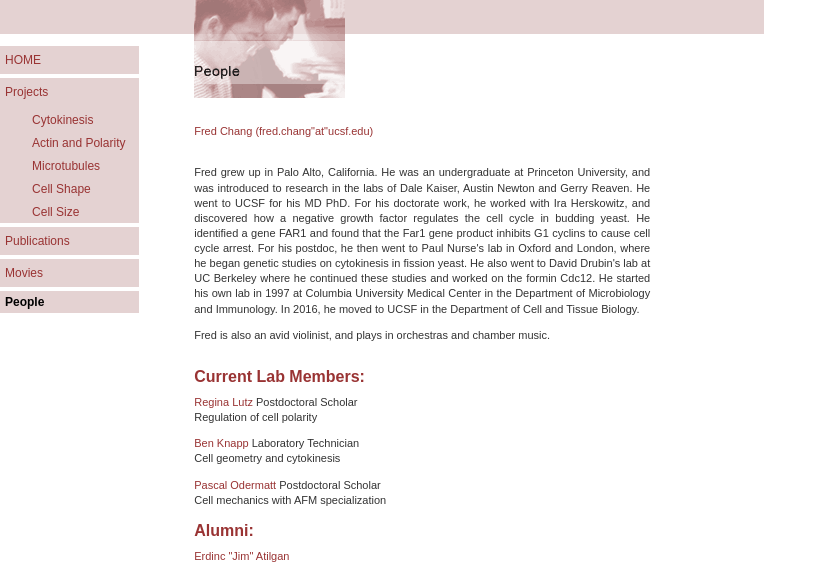
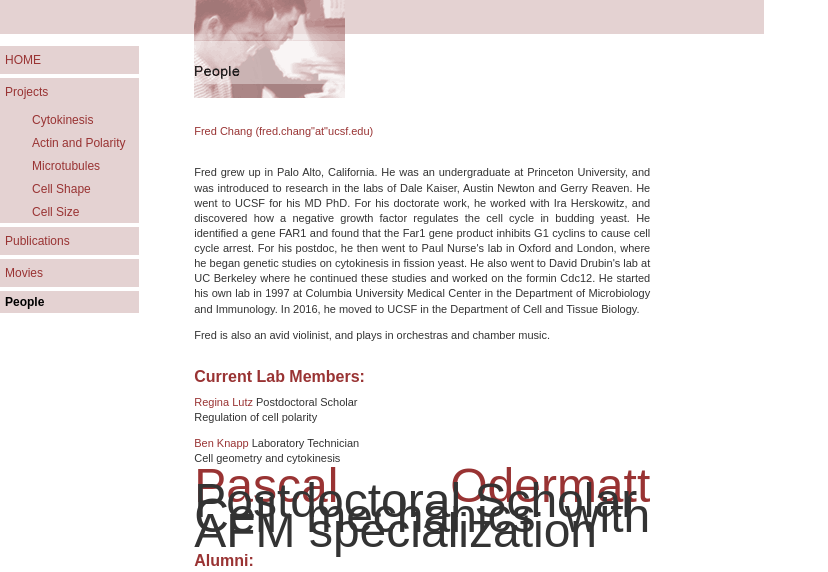
Before and after one commit to fchanglab/fchanglab.github.io, a plain HTML site: page people/index-people.html in a window 1280 px wide. Shown: the part 159-731 px from the top of the page, without its empty margins (0-828 px from the left). Drawn offline with Linux system fonts and the light colour scheme.

Commit message:
Update index-people.html
Change font size

```diff
--- a/people/index-people.html
+++ b/people/index-people.html
@@ -169,8 +169,8 @@ Regulation of cell polarity
 <a href="mailto:benjamin.knapp@ucsf.edu"> Ben Knapp</a> Laboratory Technician<BR>
 Cell geometry and cytokinesis
 <P>
-<a href="mailto:pascal.odermatt@ucsf.edu"> Pascal Odermatt</a> Postdoctoral Scholar<BR>
-Cell mechanics with AFM specialization
+<font size="10"><a href="mailto:pascal.odermatt@ucsf.edu"> Pascal Odermatt </a> Postdoctoral Scholar<BR>
+Cell mechanics with AFM specialization </font>
 <BR>
 <BR>
 <B><font size="3" color="#993333">Alumni:</font></b>
```
